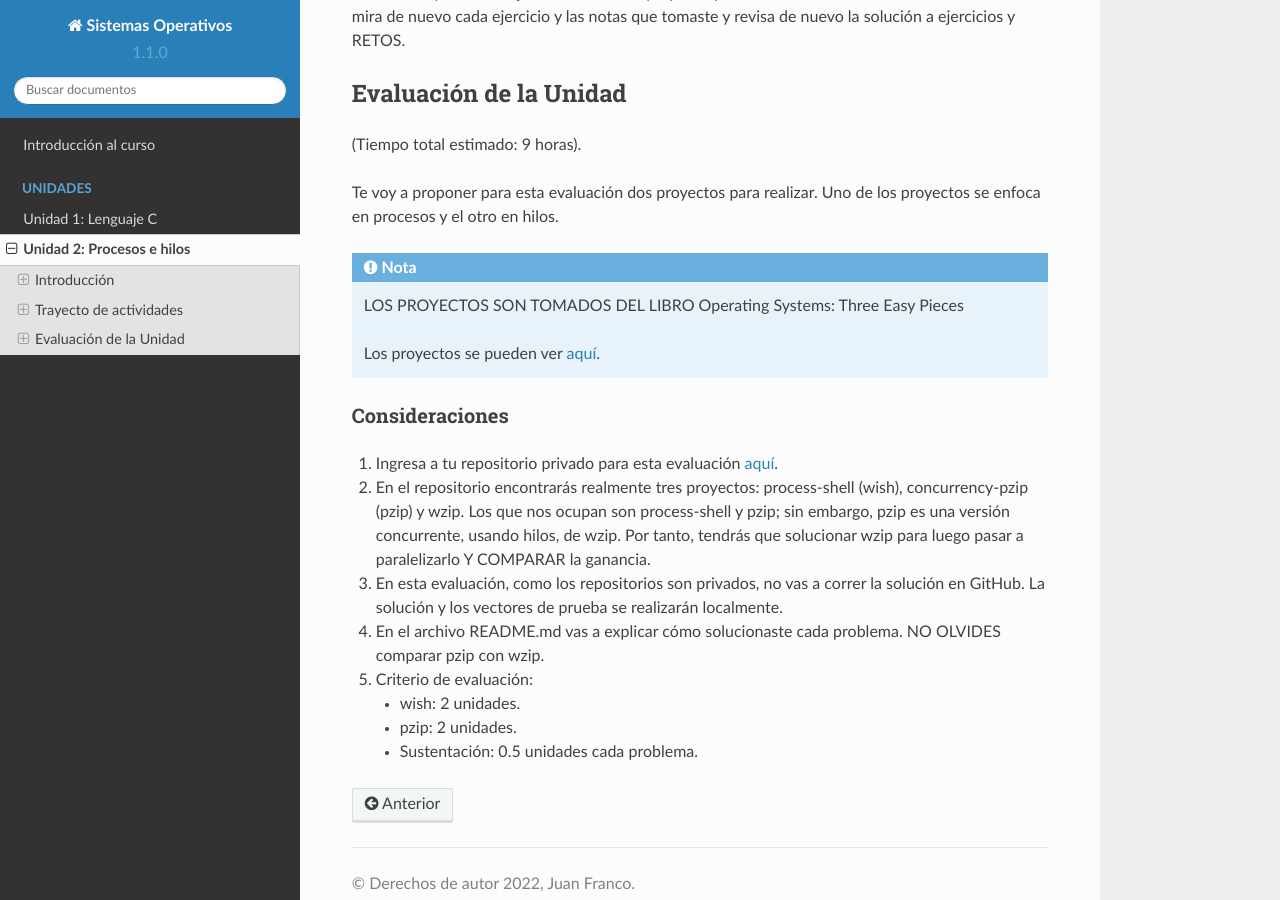
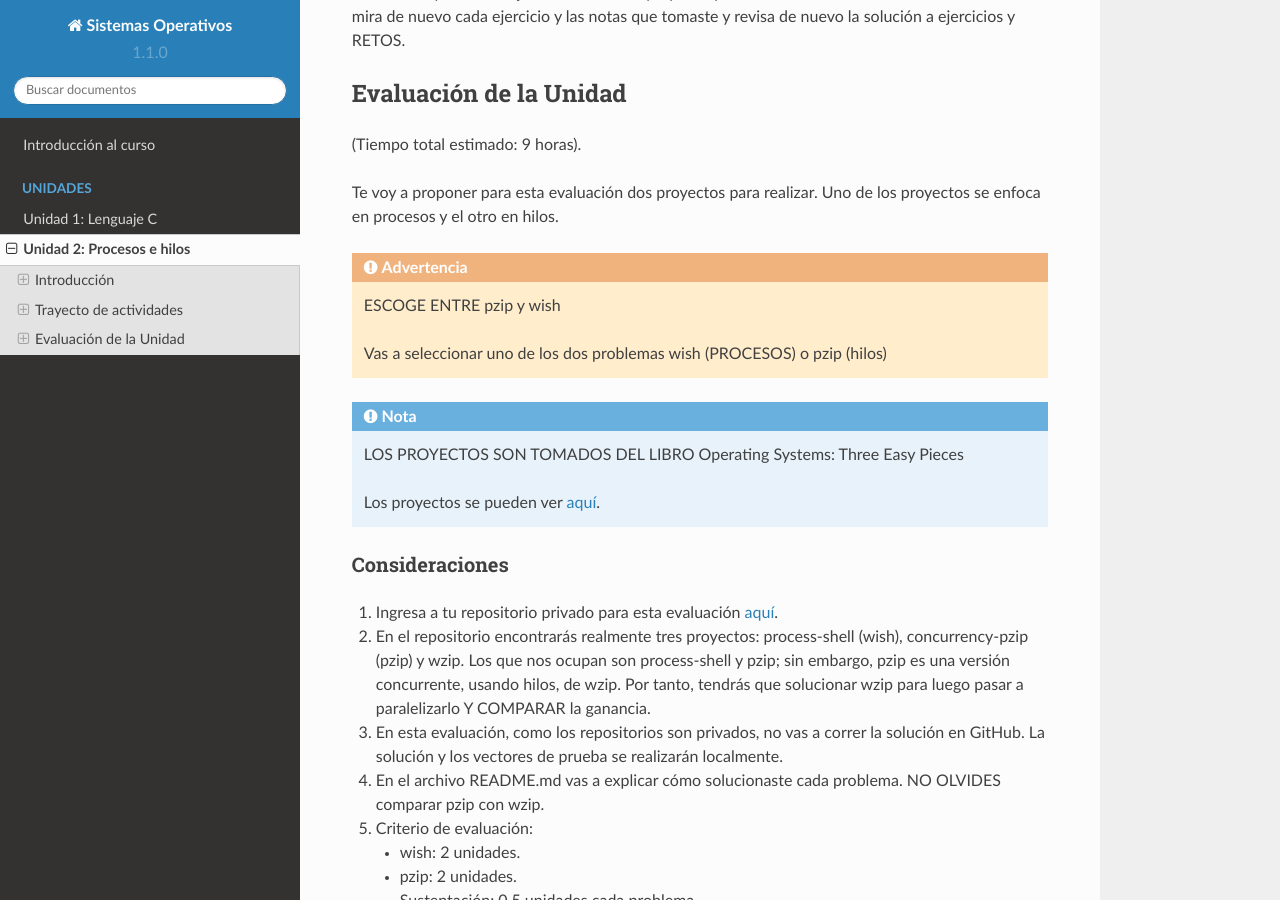
Before and after one commit to juanferfranco/sistemasoperativos, a Sphinx documentation site: the page built from docs/_unidad2/unidad2.rst, in a window 1280 px wide and 900 px high, scrolled down 10938 px. Built offline with Sphinx 7.4.7 and the Read the Docs theme 2.0.0, drawn with Linux system fonts in a browser that asks for light colours; pages that are not in the unit, such as notebooks, are missing from menus.

Commit message:
choose only one problem option

```diff
--- a/docs/_unidad2/unidad2.rst
+++ b/docs/_unidad2/unidad2.rst
@@ -608,9 +608,15 @@ Evaluación de la Unidad
 Te voy a proponer para esta evaluación dos proyectos para realizar.
 Uno de los proyectos se enfoca en procesos y el otro en hilos.
 
+.. warning:: ESCOGE ENTRE pzip y wish
+
+    Vas a seleccionar uno de los dos problemas wish (PROCESOS) o pzip (hilos)
+
+
 .. note:: LOS PROYECTOS SON TOMADOS DEL LIBRO Operating Systems: Three Easy Pieces
 
     Los proyectos se pueden ver `aquí <https://github.com/remzi-arpacidusseau/ostep-projects>`__.
+
 
 Consideraciones
 *****************
```
